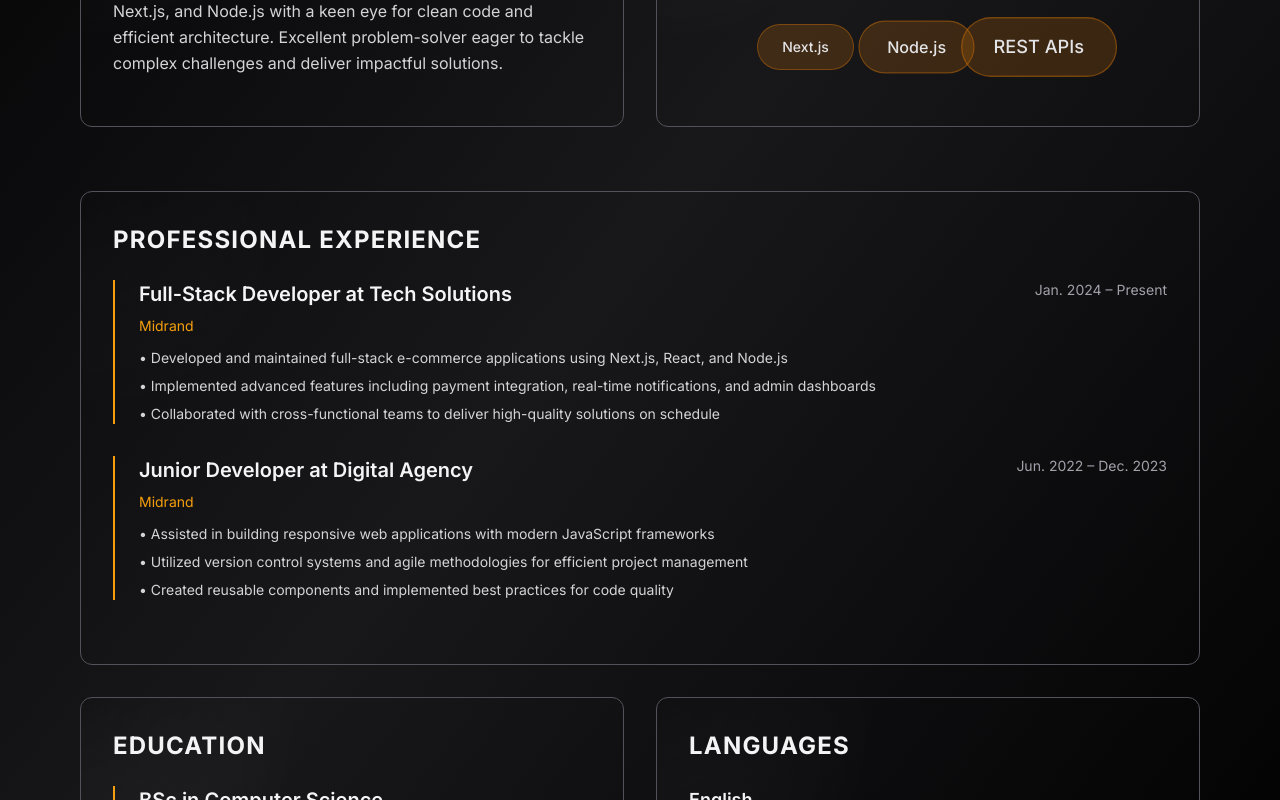
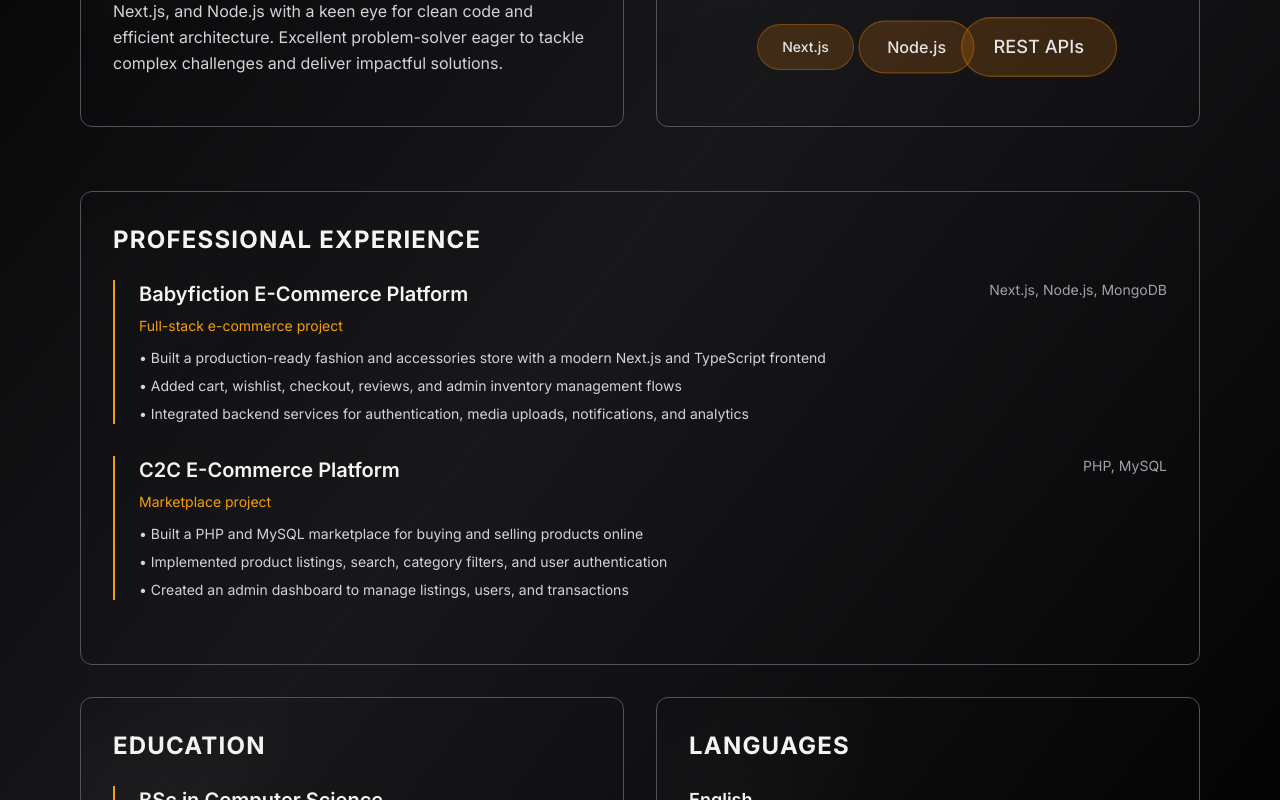
Before and after one commit to Boipelo-007/portfolio-feb-2026, a Next.js app: page /about in a window 1280 px wide. Shown: the part 595-1395 px from the top of the page. Built offline with nearby package versions, Linux system fonts and the light colour scheme; no server answers; what tailwindcss-debug-screens would draw is missing.

Commit message:
modified:   app/about/page.tsx

```diff
--- a/app/about/page.tsx
+++ b/app/about/page.tsx
@@ -107,25 +107,25 @@ export default function AboutPage() {
                 <div className="border-l-2 border-amber-500 pl-6">
                   <div className="flex justify-between items-start mb-2">
                     <h3 className="text-xl font-semibold text-zinc-100">
-                      Full-Stack Developer at Tech Solutions
+                      Babyfiction E-Commerce Platform
                     </h3>
                     <span className="text-sm text-zinc-400 whitespace-nowrap ml-4">
-                      Jan. 2024 – Present
+                      Next.js, Node.js, MongoDB
                     </span>
                   </div>
-                  <p className="text-sm text-amber-500 mb-3">Midrand</p>
+                  <p className="text-sm text-amber-500 mb-3">Full-stack e-commerce project</p>
                   <ul className="space-y-2 text-zinc-300 text-sm">
                     <li>
-                      • Developed and maintained full-stack e-commerce
-                      applications using Next.js, React, and Node.js
+                      • Built a production-ready fashion and accessories store
+                      with a modern Next.js and TypeScript frontend
                     </li>
                     <li>
-                      • Implemented advanced features including payment
-                      integration, real-time notifications, and admin dashboards
+                      • Added cart, wishlist, checkout, reviews, and admin
+                      inventory management flows
                     </li>
                     <li>
-                      • Collaborated with cross-functional teams to deliver
-                      high-quality solutions on schedule
+                      • Integrated backend services for authentication, media
+                      uploads, notifications, and analytics
                     </li>
                   </ul>
                 </div>
@@ -134,25 +134,25 @@ export default function AboutPage() {
                 <div className="border-l-2 border-amber-500 pl-6">
                   <div className="flex justify-between items-start mb-2">
                     <h3 className="text-xl font-semibold text-zinc-100">
-                      Junior Developer at Digital Agency
+                      C2C E-Commerce Platform
                     </h3>
                     <span className="text-sm text-zinc-400 whitespace-nowrap ml-4">
-                      Jun. 2022 – Dec. 2023
+                      PHP, MySQL
                     </span>
                   </div>
-                  <p className="text-sm text-amber-500 mb-3">Midrand</p>
+                  <p className="text-sm text-amber-500 mb-3">Marketplace project</p>
                   <ul className="space-y-2 text-zinc-300 text-sm">
                     <li>
-                      • Assisted in building responsive web applications with
-                      modern JavaScript frameworks
+                      • Built a PHP and MySQL marketplace for buying and
+                      selling products online
                     </li>
                     <li>
-                      • Utilized version control systems and agile methodologies
-                      for efficient project management
+                      • Implemented product listings, search, category filters,
+                      and user authentication
                     </li>
                     <li>
-                      • Created reusable components and implemented best
-                      practices for code quality
+                      • Created an admin dashboard to manage listings, users,
+                      and transactions
                     </li>
                   </ul>
                 </div>
```
